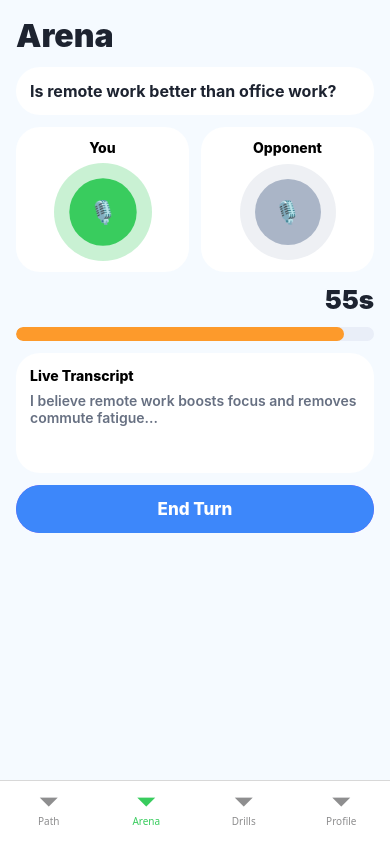
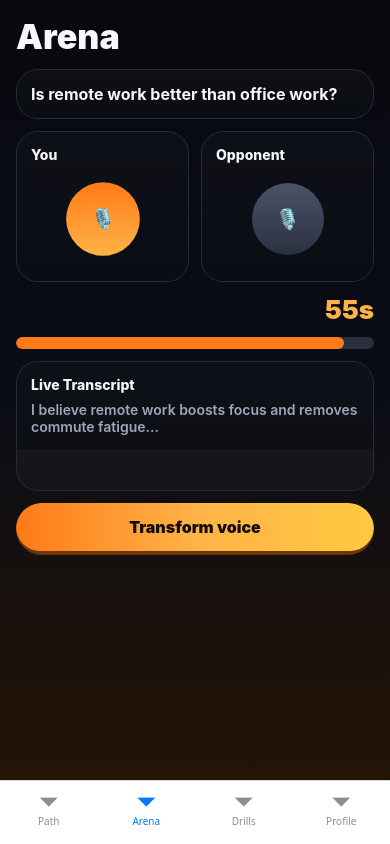
Before and after one commit to rishiopenclaw/hackai2026, a React Native app in the folder react-native-speakarena/: screen /Arena in a window 390 px wide. Built offline with nearby package versions, Linux system fonts and the light colour scheme.

Commit message:
feat: restyle app to dark glassmorphism orange aesthetic inspired by reference UI

```diff
--- a/react-native-speakarena/package.json
+++ b/react-native-speakarena/package.json
@@ -10,14 +10,18 @@
     "web": "expo start --web"
   },
   "dependencies": {
+    "@expo/metro-runtime": "~5.0.5",
     "@react-navigation/bottom-tabs": "^7.4.7",
     "@react-navigation/native": "^7.1.17",
     "expo": "~53.0.20",
+    "expo-linear-gradient": "~14.1.5",
     "expo-status-bar": "~2.2.3",
     "react": "19.0.0",
+    "react-dom": "19.0.0",
     "react-native": "0.79.6",
     "react-native-safe-area-context": "^5.4.0",
     "react-native-screens": "~4.11.1",
-    "react-native-svg": "^15.11.2"
+    "react-native-svg": "^15.11.2",
+    "react-native-web": "^0.20.0"
   }
 }
--- a/react-native-speakarena/src/components/DuoButton.js
+++ b/react-native-speakarena/src/components/DuoButton.js
@@ -1,27 +1,35 @@
 import React from 'react';
 import { Pressable, Text, StyleSheet } from 'react-native';
+import { LinearGradient } from 'expo-linear-gradient';
 import { colors } from '../theme/colors';
 
-export default function DuoButton({ title, onPress, fill = colors.green, base = colors.greenDark }) {
+export default function DuoButton({ title, onPress }) {
   return (
-    <Pressable onPress={onPress} style={({ pressed }) => [styles.base, { backgroundColor: base }, pressed && styles.pressed]}>
-      <Text style={[styles.top, { backgroundColor: fill }]}>{title}</Text>
+    <Pressable onPress={onPress} style={({ pressed }) => [styles.base, pressed && styles.pressed]}>
+      <LinearGradient
+        colors={[colors.orange, colors.orange2, colors.amber]}
+        start={{ x: 0, y: 0.5 }}
+        end={{ x: 1, y: 0.5 }}
+        style={styles.top}
+      >
+        <Text style={styles.text}>{title}</Text>
+      </LinearGradient>
     </Pressable>
   );
 }
 
 const styles = StyleSheet.create({
   base: {
-    borderRadius: 24,
+    borderRadius: 999,
     overflow: 'hidden',
+    backgroundColor: '#6B360A',
+    paddingBottom: 4,
   },
   top: {
-    color: 'white',
-    fontSize: 17,
-    fontWeight: '800',
-    textAlign: 'center',
+    borderRadius: 999,
     paddingVertical: 14,
-    borderRadius: 24,
+    alignItems: 'center',
   },
-  pressed: { transform: [{ scale: 0.98 }] },
+  text: { color: '#140D05', fontWeight: '900', fontSize: 16 },
+  pressed: { transform: [{ scale: 0.985 }] },
 });
--- /dev/null
+++ b/react-native-speakarena/src/components/GlassCard.js
@@ -0,0 +1,28 @@
+import React from 'react';
+import { View, StyleSheet } from 'react-native';
+import { LinearGradient } from 'expo-linear-gradient';
+import { colors } from '../theme/colors';
+
+export default function GlassCard({ children, style }) {
+  return (
+    <LinearGradient
+      colors={["rgba(255,255,255,0.07)", "rgba(255,255,255,0.02)"]}
+      style={[styles.card, style]}
+    >
+      <View style={styles.inner}>{children}</View>
+    </LinearGradient>
+  );
+}
+
+const styles = StyleSheet.create({
+  card: {
+    borderRadius: 22,
+    borderWidth: 1,
+    borderColor: colors.border,
+    overflow: 'hidden',
+  },
+  inner: {
+    backgroundColor: 'rgba(9,12,18,0.7)',
+    padding: 14,
+  },
+});
--- a/react-native-speakarena/src/components/ProgressBar.js
+++ b/react-native-speakarena/src/components/ProgressBar.js
@@ -2,7 +2,7 @@ import React from 'react';
 import { View, StyleSheet } from 'react-native';
 import { colors } from '../theme/colors';
 
-export default function ProgressBar({ progress = 0, fill = colors.purple }) {
+export default function ProgressBar({ progress = 0, fill = colors.orange }) {
   const clamped = Math.max(0, Math.min(progress, 1));
   return (
     <View style={styles.wrap}>
@@ -13,9 +13,9 @@ export default function ProgressBar({ progress = 0, fill = colors.purple }) {
 
 const styles = StyleSheet.create({
   wrap: {
-    height: 14,
+    height: 12,
     borderRadius: 999,
-    backgroundColor: '#E9EEF8',
+    backgroundColor: '#2A3040',
     overflow: 'hidden',
   },
   fill: { height: '100%', borderRadius: 999 },
--- a/react-native-speakarena/src/screens/ArenaScreen.js
+++ b/react-native-speakarena/src/screens/ArenaScreen.js
@@ -1,26 +1,28 @@
 import React, { useEffect, useMemo, useState } from 'react';
 import { View, Text, StyleSheet, Animated } from 'react-native';
+import { LinearGradient } from 'expo-linear-gradient';
 import { colors } from '../theme/colors';
 import DuoButton from '../components/DuoButton';
 import ProgressBar from '../components/ProgressBar';
+import GlassCard from '../components/GlassCard';
 
 function PulsingMic({ active }) {
   const scale = useMemo(() => new Animated.Value(1), []);
   useEffect(() => {
     if (!active) return;
-    Animated.loop(
-      Animated.sequence([
-        Animated.timing(scale, { toValue: 1.12, duration: 500, useNativeDriver: true }),
-        Animated.timing(scale, { toValue: 1, duration: 500, useNativeDriver: true }),
-      ])
-    ).start();
+    const loop = Animated.loop(Animated.sequence([
+      Animated.timing(scale, { toValue: 1.14, duration: 520, useNativeDriver: true }),
+      Animated.timing(scale, { toValue: 1, duration: 520, useNativeDriver: true }),
+    ]));
+    loop.start();
+    return () => loop.stop();
   }, [active, scale]);
 
   return (
-    <Animated.View style={[styles.micOuter, { transform: [{ scale }], backgroundColor: active ? '#39CC5E44' : '#AAB5C733' }]}>
-      <View style={[styles.micInner, { backgroundColor: active ? colors.green : '#AAB5C7' }]}>
-        <Text style={{ color: 'white', fontSize: 22 }}>🎙️</Text>
-      </View>
+    <Animated.View style={[styles.micOuter, { transform: [{ scale }] }]}>
+      <LinearGradient colors={active ? [colors.orange, colors.orange2] : ['#4A5266', '#2A3142']} style={styles.micInner}>
+        <Text style={{ color: 'white', fontSize: 20 }}>🎙️</Text>
+      </LinearGradient>
     </Animated.View>
   );
 }
@@ -43,39 +45,39 @@ export default function ArenaScreen() {
   }, [youTurn]);
 
   return (
-    <View style={styles.container}>
+    <LinearGradient colors={[colors.bg, '#0A0D16', '#241406']} style={styles.container}>
       <Text style={styles.title}>Arena</Text>
-      <View style={styles.card}><Text style={styles.topic}>Is remote work better than office work?</Text></View>
+
+      <GlassCard><Text style={styles.topic}>Is remote work better than office work?</Text></GlassCard>
 
       <View style={styles.row}>
-        <View style={styles.player}><Text style={styles.playerTitle}>You</Text><PulsingMic active={youTurn} /></View>
-        <View style={styles.player}><Text style={styles.playerTitle}>Opponent</Text><PulsingMic active={!youTurn} /></View>
+        <GlassCard style={styles.player}><Text style={styles.playerTitle}>You</Text><PulsingMic active={youTurn} /></GlassCard>
+        <GlassCard style={styles.player}><Text style={styles.playerTitle}>Opponent</Text><PulsingMic active={!youTurn} /></GlassCard>
       </View>
 
       <Text style={styles.timer}>{seconds}s</Text>
       <ProgressBar progress={seconds / 60} fill={colors.orange} />
 
-      <View style={[styles.card, { minHeight: 120 }]}>
+      <GlassCard style={{ minHeight: 130 }}>
         <Text style={styles.label}>Live Transcript</Text>
         <Text style={styles.transcript}>I believe remote work boosts focus and removes commute fatigue...</Text>
-      </View>
+      </GlassCard>
 
-      <DuoButton title="End Turn" onPress={() => setYouTurn((v) => !v)} fill={colors.blue} base={colors.purple} />
-    </View>
+      <DuoButton title="Transform voice" onPress={() => setYouTurn((v) => !v)} />
+    </LinearGradient>
   );
 }
 
 const styles = StyleSheet.create({
-  container: { flex: 1, backgroundColor: colors.bg, padding: 16, gap: 12 },
-  title: { fontSize: 32, fontWeight: '900', color: colors.text },
-  card: { backgroundColor: colors.card, borderRadius: 24, padding: 14 },
-  topic: { fontSize: 16, fontWeight: '700', color: colors.text },
+  container: { flex: 1, padding: 16, gap: 12 },
+  title: { fontSize: 34, fontWeight: '900', color: colors.text },
+  topic: { color: colors.text, fontWeight: '700', fontSize: 16 },
   row: { flexDirection: 'row', gap: 12 },
-  player: { flex: 1, backgroundColor: colors.card, borderRadius: 24, padding: 12, alignItems: 'center' },
-  playerTitle: { fontWeight: '800', marginBottom: 8 },
-  micOuter: { width: 96, height: 96, borderRadius: 48, alignItems: 'center', justifyContent: 'center' },
-  micInner: { width: 66, height: 66, borderRadius: 33, alignItems: 'center', justifyContent: 'center' },
-  timer: { fontSize: 26, fontWeight: '900', color: colors.text, textAlign: 'right' },
-  label: { fontWeight: '800', marginBottom: 8 },
+  player: { flex: 1 },
+  playerTitle: { color: colors.text, fontWeight: '800', marginBottom: 8 },
+  micOuter: { width: 96, height: 96, borderRadius: 48, alignItems: 'center', justifyContent: 'center', alignSelf: 'center' },
+  micInner: { width: 72, height: 72, borderRadius: 36, alignItems: 'center', justifyContent: 'center' },
+  timer: { fontSize: 26, fontWeight: '900', color: colors.orange2, textAlign: 'right' },
+  label: { color: colors.text, fontWeight: '800', marginBottom: 8 },
   transcript: { color: colors.subtext, fontWeight: '600' },
 });
--- a/react-native-speakarena/src/screens/HomeScreen.js
+++ b/react-native-speakarena/src/screens/HomeScreen.js
@@ -1,15 +1,16 @@
 import React from 'react';
 import { View, Text, StyleSheet, ScrollView, Pressable } from 'react-native';
+import { LinearGradient } from 'expo-linear-gradient';
 import { colors } from '../theme/colors';
 import { modules, user } from '../data/mock';
 import ProgressBar from '../components/ProgressBar';
-import ChirpMascot from '../components/ChirpMascot';
+import GlassCard from '../components/GlassCard';
 
 function Node({ item }) {
-  const bg = item.status === 'completed' ? colors.green : item.status === 'available' ? colors.blue : '#BEC7D7';
+  const glow = item.status === 'locked' ? ['#3B4255', '#242A39'] : [colors.orange, '#A64B10'];
   return (
     <Pressable style={styles.nodeWrap}>
-      <View style={[styles.node, { backgroundColor: bg }]} />
+      <LinearGradient colors={glow} style={styles.node} />
       <Text style={styles.nodeTitle}>{item.title}</Text>
       <Text style={styles.nodeSub}>{item.subtitle}</Text>
     </Pressable>
@@ -18,17 +19,18 @@ function Node({ item }) {
 
 export default function HomeScreen() {
   return (
-    <ScrollView style={styles.container} contentContainerStyle={{ padding: 16, gap: 16 }}>
+    <LinearGradient colors={[colors.bg, '#0A0E16', '#1A1108']} style={styles.container}>
+      <ScrollView contentContainerStyle={{ padding: 16, gap: 16 }}>
         <View style={styles.topRow}>
-        <View style={styles.pill}><Text style={styles.heart}>❤️ {user.hearts}</Text></View>
-        <View style={styles.pill}><Text style={styles.streak}>🔥 {user.streak}</Text></View>
-        <View style={[styles.pill, { marginLeft: 'auto' }]}><ChirpMascot size={30} /></View>
+          <GlassCard style={styles.pill}><Text style={styles.pillText}>❤️ {user.hearts}</Text></GlassCard>
+          <GlassCard style={styles.pill}><Text style={styles.pillText}>🔥 {user.streak}</Text></GlassCard>
         </View>
 
-      <View style={styles.card}>
-        <Text style={styles.title}>Level {user.level} • {user.xp} XP</Text>
-        <ProgressBar progress={0.68} />
-      </View>
+        <GlassCard>
+          <Text style={styles.title}>SpeakArena</Text>
+          <Text style={styles.sub}>Level {user.level} • {user.xp} XP</Text>
+          <ProgressBar progress={0.68} fill={colors.orange} />
+        </GlassCard>
 
         <Text style={styles.pathTitle}>Learning Path</Text>
         {modules.map((m, idx) => (
@@ -37,23 +39,23 @@ export default function HomeScreen() {
           </View>
         ))}
       </ScrollView>
+    </LinearGradient>
   );
 }
 
 const styles = StyleSheet.create({
-  container: { flex: 1, backgroundColor: colors.bg },
-  topRow: { flexDirection: 'row', alignItems: 'center', gap: 8 },
-  pill: { backgroundColor: colors.card, paddingHorizontal: 12, paddingVertical: 8, borderRadius: 999 },
-  heart: { fontWeight: '800' },
-  streak: { fontWeight: '800', color: colors.orange },
-  card: { backgroundColor: colors.card, borderRadius: 24, padding: 16, gap: 10 },
-  title: { fontSize: 20, fontWeight: '800', color: colors.text },
+  container: { flex: 1 },
+  topRow: { flexDirection: 'row', gap: 10 },
+  pill: { borderRadius: 999 },
+  pillText: { color: colors.text, fontWeight: '800' },
+  title: { fontSize: 30, fontWeight: '900', color: colors.text },
+  sub: { color: colors.subtext, marginBottom: 10, fontWeight: '700' },
   pathTitle: { fontSize: 24, fontWeight: '900', color: colors.text },
   zig: { width: '100%' },
   left: { alignItems: 'flex-start' },
   right: { alignItems: 'flex-end' },
-  nodeWrap: { alignItems: 'center', width: 130 },
-  node: { width: 84, height: 84, borderRadius: 50, marginBottom: 8 },
-  nodeTitle: { fontWeight: '800', fontSize: 12, color: colors.text, textAlign: 'center' },
-  nodeSub: { fontWeight: '600', fontSize: 11, color: colors.subtext, textAlign: 'center' },
+  nodeWrap: { alignItems: 'center', width: 138 },
+  node: { width: 88, height: 88, borderRadius: 44, marginBottom: 8 },
+  nodeTitle: { color: colors.text, fontWeight: '800', fontSize: 12, textAlign: 'center' },
+  nodeSub: { color: colors.subtext, fontWeight: '600', fontSize: 11, textAlign: 'center' },
 });
--- a/react-native-speakarena/src/theme/colors.js
+++ b/react-native-speakarena/src/theme/colors.js
@@ -1,13 +1,14 @@
 export const colors = {
-  bg: '#F5FAFF',
-  card: '#FFFFFF',
-  text: '#1D2330',
-  subtext: '#677082',
-  green: '#39CC5E',
-  greenDark: '#24A846',
-  orange: '#FD9A2B',
-  purple: '#7058F5',
-  blue: '#3D87FA',
-  danger: '#FF5B5B',
-  border: '#E7EDF7',
+  bg: '#07090E',
+  bgSoft: '#111521',
+  card: '#121722',
+  card2: '#0E131D',
+  text: '#F5F7FA',
+  subtext: '#9DA7BC',
+  orange: '#FF7A18',
+  orange2: '#FFB347',
+  amber: '#FFC940',
+  purple: '#5B3DF5',
+  blue: '#4A6CFF',
+  border: '#252C3D',
 };
```
Also changed, not shown: 1 other file (tests, documents, lock files or other folders). Lines whose indentation alone changed are shown as unchanged.
